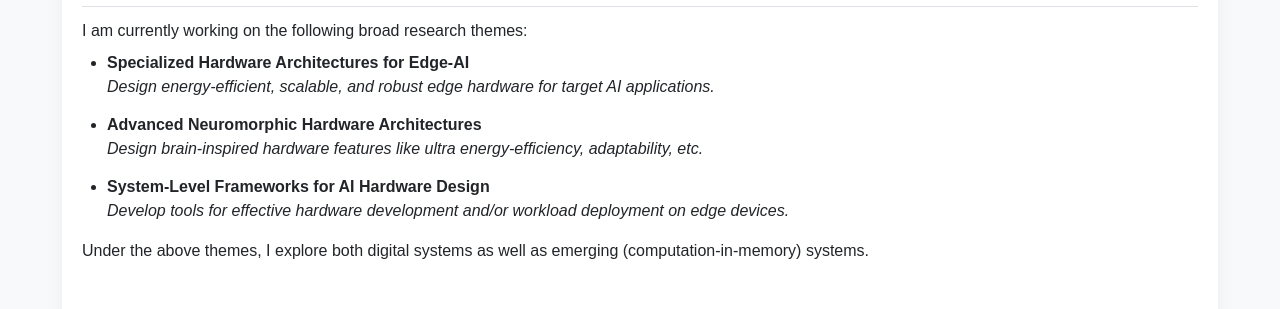
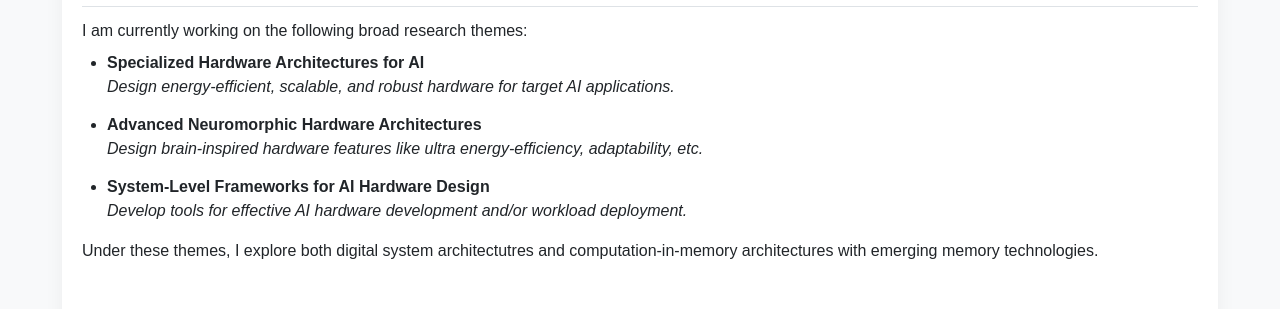
Before and after one commit to sumitdiware/sumitdiware.github.io, a plain HTML site: page index.html in a window 1280 px wide. Both pictures are taken after a click on the tab "Research". Shown: the part 208-517 px from the top of the page. Drawn offline with nearby package versions, Linux system fonts and the light colour scheme.

Commit message:
Update index.html

```diff
--- a/index.html
+++ b/index.html
@@ -208,8 +208,8 @@
 
 					<ul style="margin: 0px; padding-left: 25px;margin-bottom:1em;">
 						<li style="margin-bottom:0.9em;">
-							<strong>Specialized Hardware Architectures for Edge-AI</strong> <br>
-							<i>Design energy-efficient, scalable, and robust edge hardware for target AI applications.</i><br>
+							<strong>Specialized Hardware Architectures for AI</strong> <br>
+							<i>Design energy-efficient, scalable, and robust hardware for target AI applications.</i><br>
 						</li>
 						<li style="margin-bottom:0.9em;">
 							<strong>Advanced Neuromorphic Hardware Architectures</strong> <br>
@@ -217,13 +217,13 @@
 						</li>
 						<li>
 							<strong>System-Level Frameworks for AI Hardware Design</strong> <br>
-							<i>Develop tools for effective hardware development and/or workload deployment on edge devices.</i> <br>
+							<i>Develop tools for effective AI hardware development and/or workload deployment.</i> <br>
 						</li>
 					</ul>
 				</div>
 
 				<p style="margin-bottom: 3em;">
-				Under the above themes, I explore both digital systems as well as emerging (computation-in-memory) systems.
+				Under these themes, I explore both digital system architectutres and computation-in-memory architectures with emerging memory technologies.
 				</p>
 
 
```
